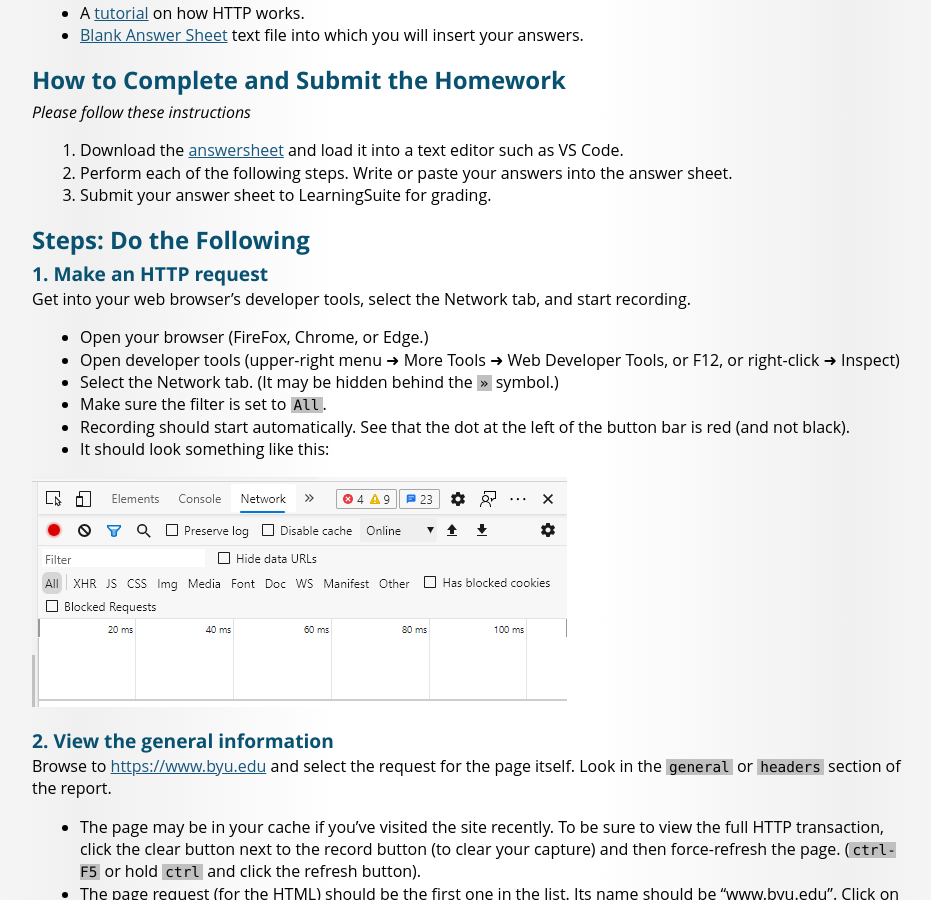
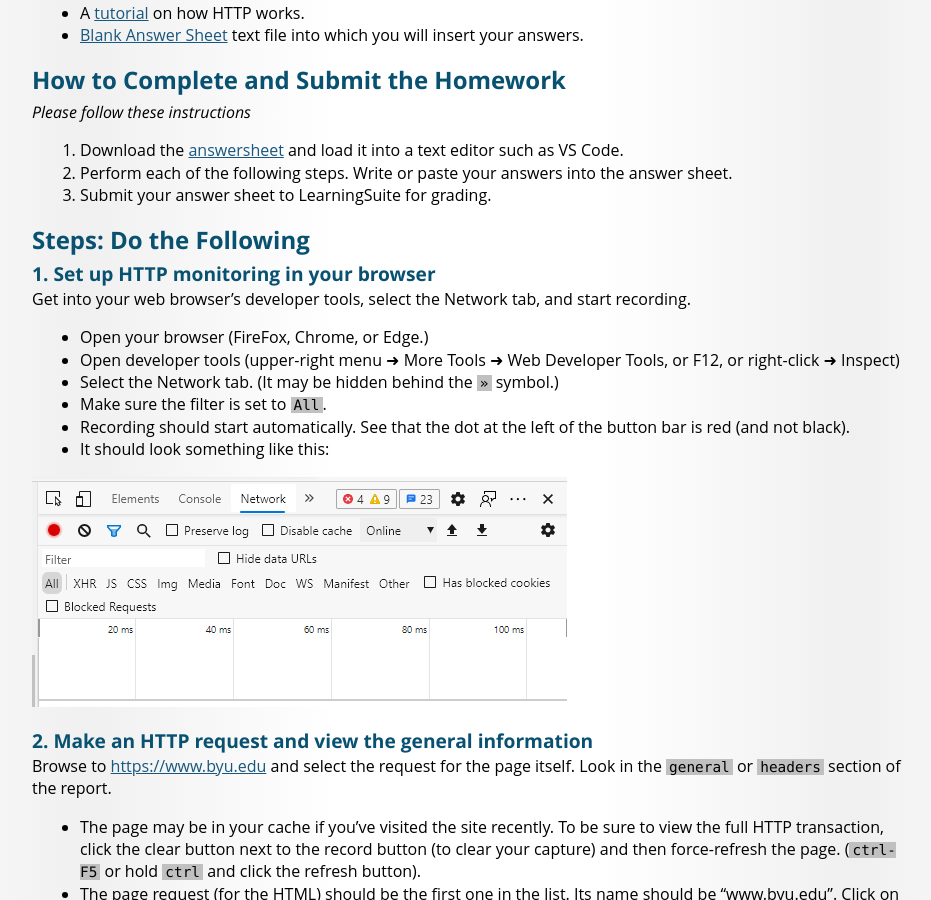
Before and after one commit to BYU-ITC-210/BYU-ITC-210.github.io, a Jekyll site: the page built from HW7-HTTP.md, in a window 1280 px wide and 900 px high, scrolled down 394 px. Shown: the whole window, without its empty margins (173-1104 px from the left). Built offline with Jekyll 4.4.1, drawn with Linux system fonts in a browser that asks for light colours; some web fonts are replaced.

Commit message:
Clarify wording on HW7

```diff
--- a/HW7-HTTP-Answersheet.txt
+++ b/HW7-HTTP-Answersheet.txt
@@ -15,12 +15,12 @@ Cosmo the Cougar
 -----
 
 =============================
-1. Make an HTTP request
+1. Set up HTTP monitoring in your browser
 
 (No questions for this section.)
 
 =============================
-2. View the general information.
+2. Make an HTTP request and view the general information
 
 What URL was requested?
 -----
--- a/HW7-HTTP.md
+++ b/HW7-HTTP.md
@@ -26,7 +26,7 @@ title: "Homework 7: HTTP Network Traffic Analysis"
 
 ## Steps: Do the Following
 
-### 1. Make an HTTP request
+### 1. Set up HTTP monitoring in your browser
 
 Get into your web browser's developer tools, select the Network tab, and start recording.
 
@@ -39,7 +39,7 @@ Get into your web browser's developer tools, select the Network tab, and start r
 
 ![Image of the network tab area](images/developer-tools-network.png)
 
-### 2. View the general information
+### 2. Make an HTTP request and view the general information
 
 Browse to [https://www.byu.edu](https://www.byu.edu) and select the request for the page itself. Look in the `general` or `headers` section of the report.
 
```
